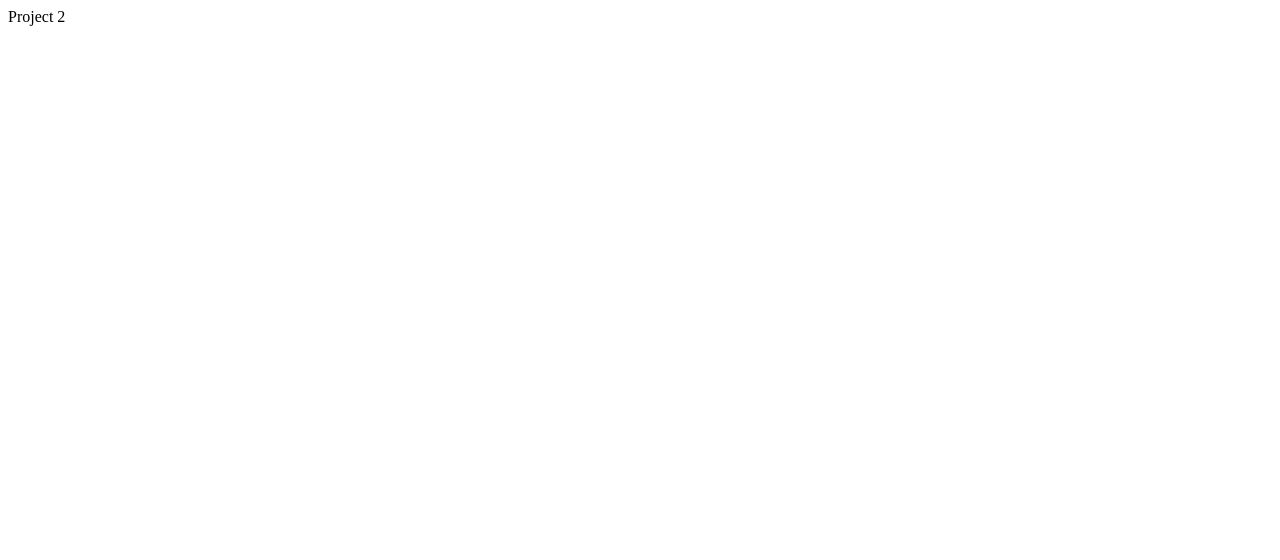
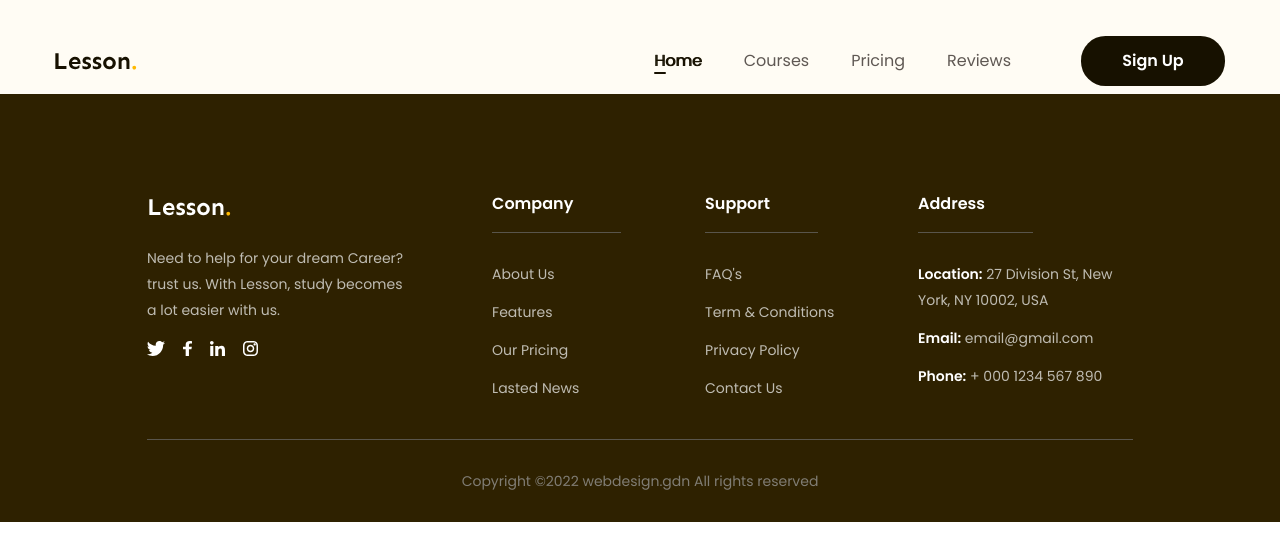
Before and after one commit to kiyoshitrandev/f8-htmlcss-02, a plain HTML site: page index.html in a window 1280 px wide. Drawn offline with Linux system fonts and the light colour scheme.

Commit message:
add-footer

```diff
--- a/assets/css/styles.css
+++ b/assets/css/styles.css
@@ -0,0 +1,172 @@
+* {
+    box-sizing: border-box;
+}
+
+html {
+    font-size: 62.5%;
+}
+
+body {
+    font-size: 1.6rem;
+    font-family: "Poppins", sans-serif;
+}
+
+/* Common  */
+a {
+    text-decoration: none;
+}
+
+.main-content {
+    width: 1170px;
+    margin-left: auto;
+    margin-right: auto;
+    max-width: calc(100% - 24px); /* chua hieu vi sao tru 24*/
+}
+
+/* Header */
+.header {
+    background: #fffcf4;
+}
+
+.header.fixed {
+    position: sticky;
+    top: -28px;
+    z-index: 1;
+}
+
+.header .body {
+    display: flex;
+    align-items: center;
+    padding: 36px 0px 8px;
+}
+
+.nav {
+    margin-left: auto;
+}
+
+.nav ul {
+    display: flex;
+}
+
+.nav a {
+    position: relative;
+    padding: 8px 21px;
+    font-size: 1.6rem;
+    color: #5f5853;
+}
+
+.nav a:hover,
+.nav li.active a {
+    /* font-weight: 600; */
+    text-shadow: 1px 0 0 currentColor;
+    color: #171100;
+}
+
+.nav li.active a::after {
+    position: absolute;
+    left: 21px;
+    bottom: 6px;
+    content: "";
+    display: block;
+    background: #171100;
+    width: 12px;
+    height: 2px;
+    border-radius: 1px;
+}
+
+.btn {
+    font-weight: 600;
+    min-width: 118px;
+    line-height: 50px;
+    padding: 0px 16px;
+    font-size: 1.6rem;
+    display: inline-block;
+    text-align: center;
+    background: #171100;
+    color: #fff;
+    border-radius: 24.5px;
+}
+
+.header .sign-up-btn {
+    min-width: 144px;
+}
+
+.header .action {
+    margin-left: 49px;
+}
+
+/* Footer */
+.footer {
+    padding: 96px 135px 0px;
+    background: #2e2100;
+}
+
+.footer .row {
+    display: flex;
+    padding-bottom: 38px;
+    border-bottom: solid 1px #59554b;
+}
+
+.footer .row .column {
+    width: 21.6%;
+}
+
+.footer .column:first-child {
+    width: 35%;
+}
+
+.footer .desc {
+    margin-top: 18px;
+    font-size: 1.4rem;
+    line-height: 1.86;
+    max-width: 267px;
+    color: #bfbcb2;
+}
+
+.footer .social {
+    display: flex;
+    gap: 18px;
+    margin-top: 18px;
+}
+
+.footer .title {
+    display: inline-block;
+    padding: 0 48px 14px 0px;
+    border-bottom: 1px solid #59554b;
+    font-weight: 600;
+    font-size: 1.6rem;
+    line-height: 1.75;
+    color: #fff;
+}
+
+.footer .list {
+    margin-top: 28px;
+}
+
+.footer .list a {
+    display: inline-block;
+    margin-bottom: 12px;
+    font-size: 1.4rem;
+    line-height: 1.86;
+    color: #bfbcb2;
+}
+
+.footer .list li:last-child a {
+    margin-bottom: 0;
+}
+
+.footer .list strong {
+    font-weight: 600;
+    color: #fff;
+}
+
+.footer .copyright {
+    padding: 28px 0px;
+}
+
+.footer .copyright {
+    text-align: center;
+    color: #807d74;
+    line-height: 1.86;
+    font-size: 1.4rem;
+}
--- a/index.html
+++ b/index.html
@@ -4,8 +4,131 @@
         <meta charset="UTF-8" />
         <meta name="viewport" content="width=device-width, initial-scale=1.0" />
         <title>Document</title>
+        <link rel="stylesheet" href="./assets/css/reset.css" />
+        <!-- Font -->
+        <link rel="preconnect" href="https://fonts.googleapis.com" />
+        <link rel="preconnect" href="https://fonts.gstatic.com" crossorigin />
+        <link
+            href="https://fonts.googleapis.com/css2?family=Lato:ital,wght@0,100;0,300;0,400;0,700;1,100;1,300&family=Montserrat:ital,wght@0,100..900;1,100..900&family=Sen:wght@400..800&display=swap"
+            rel="stylesheet"
+        />
+        <link
+            href="https://fonts.googleapis.com/css2?family=Lato:ital,wght@0,100;0,300;0,400;0,700;1,100;1,300&family=Montserrat:ital,wght@0,100..900;1,100..900&family=Poppins:ital,wght@0,100;0,200;0,300;0,400;0,500;0,600;0,700;0,800;0,900;1,100;1,200;1,300;1,400;1,500;1,600;1,700;1,800;1,900&family=Sen:wght@400..800&display=swap"
+            rel="stylesheet"
+        />
+        <link rel="stylesheet" href="./assets/css/styles.css" />
     </head>
     <body>
-        Project 2
+        <!-- Header -->
+        <header class="header fixed">
+            <div class="main-content">
+                <div class="body">
+                    <img src="./assets/img/logo.svg" alt="" />
+                    <nav class="nav">
+                        <ul>
+                            <li class="active"><a href="#!">Home</a></li>
+                            <li><a href="#!">Courses</a></li>
+                            <li><a href="#!">Pricing</a></li>
+                            <li><a href="#!">Reviews</a></li>
+                        </ul>
+                    </nav>
+                    <!-- Action -->
+                    <div class="action">
+                        <a href="#!" class="btn sign-up-btn">Sign Up</a>
+                    </div>
+                </div>
+            </div>
+        </header>
+        <main>
+            <!-- C -->
+        </main>
+        <!-- Footer -->
+        <footer class="footer">
+            <div class="main-content">
+                <div class="row">
+                    <!-- Column 1 -->
+                    <div class="column">
+                        <img
+                            src="./assets/img/Logo-white.svg"
+                            alt="lesson"
+                            class="logo"
+                        />
+                        <p class="desc">
+                            Need to help for your dream Career? trust us. With
+                            Lesson, study becomes a lot easier with us.
+                        </p>
+                        <div class="social">
+                            <a href="#!"
+                                ><img
+                                    src="./assets/img/Twitter.svg"
+                                    alt="Twitter"
+                                    class="icon" /></a
+                            ><a href="#!"
+                                ><img
+                                    src="./assets/img/Facebook.svg"
+                                    alt="Facebook"
+                                    class="icon" /></a
+                            ><a href="#!"
+                                ><img
+                                    src="./assets/img/Linkedin.svg"
+                                    alt="Linkedin"
+                                    class="icon" /></a
+                            ><a href="#!"
+                                ><img
+                                    src="./assets/img/Instagram.svg"
+                                    alt="Instagram"
+                                    class="icon"
+                            /></a>
+                        </div>
+                    </div>
+                    <!-- Column 2 -->
+                    <div class="column">
+                        <h3 class="title">Company</h3>
+                        <ul class="list">
+                            <li><a href="#!">About Us</a></li>
+                            <li><a href="#!">Features</a></li>
+                            <li><a href="#!">Our Pricing</a></li>
+                            <li><a href="#!">Lasted News</a></li>
+                        </ul>
+                    </div>
+                    <!-- Column 3 -->
+                    <div class="column">
+                        <h3 class="title">Support</h3>
+                        <ul class="list">
+                            <li><a href="#!">FAQ's</a></li>
+                            <li><a href="#!">Term & Conditions</a></li>
+                            <li><a href="#!">Privacy Policy</a></li>
+                            <li><a href="#!">Contact Us</a></li>
+                        </ul>
+                    </div>
+                    <!-- Column 4 -->
+                    <div class="column">
+                        <h3 class="title">Address</h3>
+                        <ul class="list">
+                            <li>
+                                <a href="#!"
+                                    ><strong>Location:</strong> 27 Division St,
+                                    New York, NY 10002, USA
+                                </a>
+                            </li>
+                            <li>
+                                <a href="#!"
+                                    ><strong>Email:</strong> email@gmail.com</a
+                                >
+                            </li>
+                            <li>
+                                <a href="#!"
+                                    ><strong>Phone:</strong> + 000 1234 567
+                                    890</a
+                                >
+                            </li>
+                        </ul>
+                    </div>
+                </div>
+                <div class="copyright">
+                    <p>Copyright ©2022 webdesign.gdn All rights reserved</p>
+                </div>
+            </div>
+        </footer>
     </body>
 </html>
```
Also changed, not shown: assets/img/Facebook.svg (added), assets/img/Instagram.svg (added), assets/img/Linkedin.svg (added), assets/img/Logo-white.svg (added), assets/img/Twitter.svg (added), assets/img/logo.svg (added), 1 other file.
